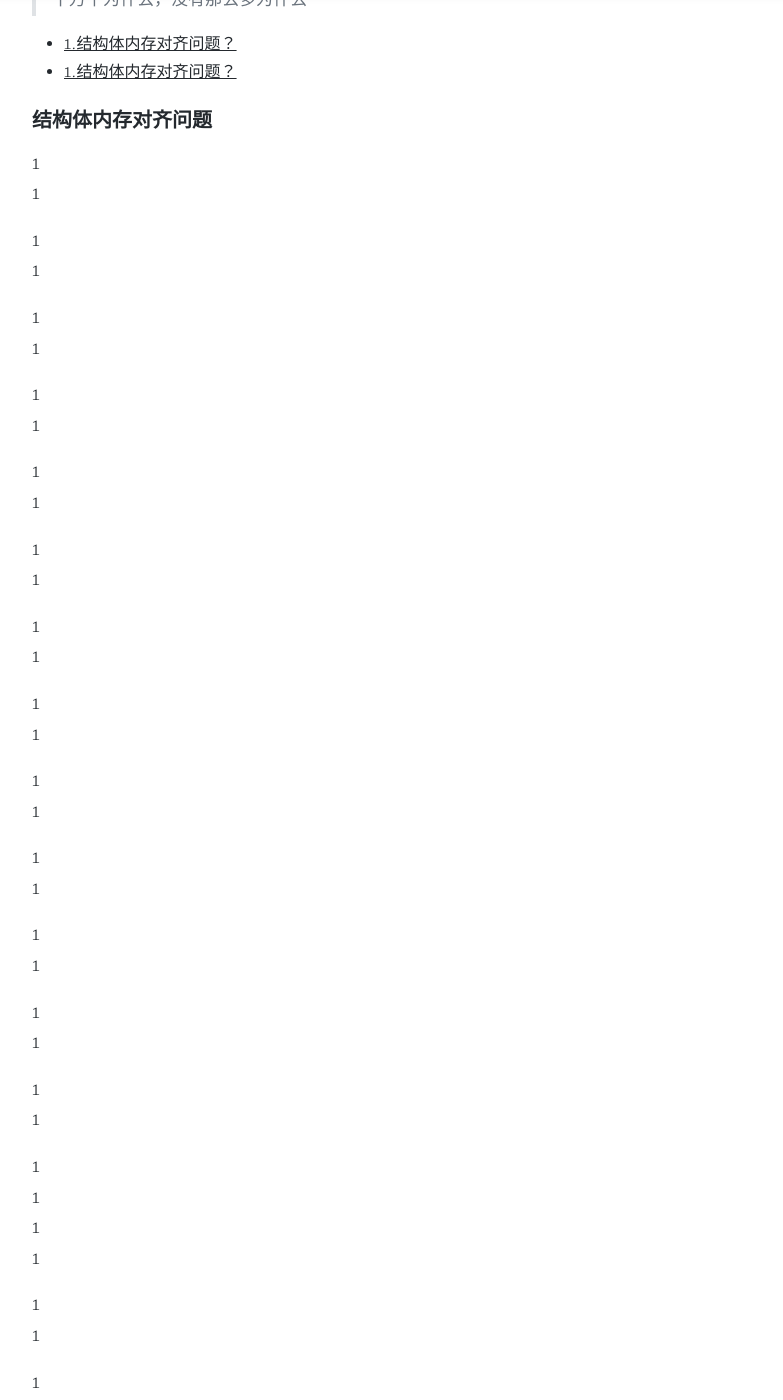
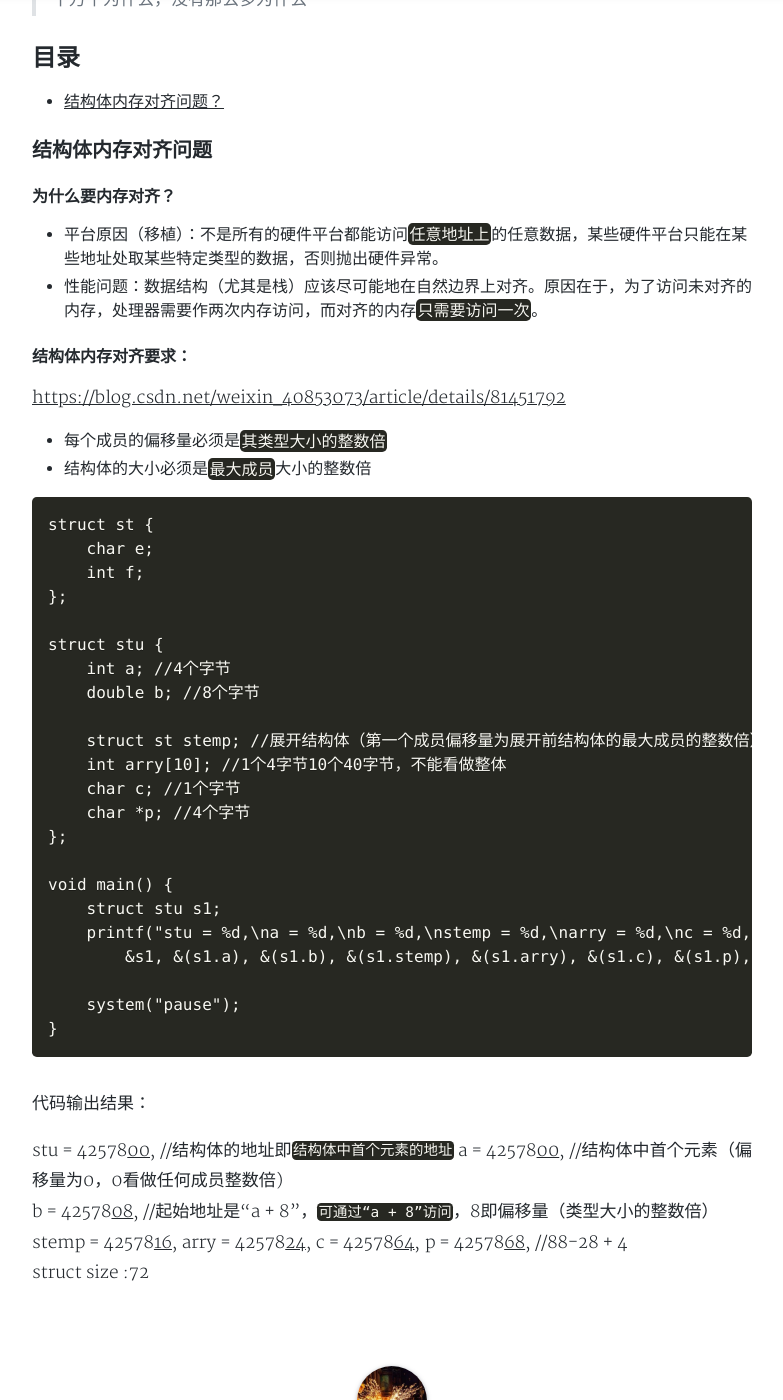
Before and after one commit to smakry/smakry.github.io, a Jekyll site: the page built from _posts/2019-09-19-程序问题整合.md, in a window 1280 px wide and 1400 px high, scrolled down 415 px. Shown: the whole window, without its empty margins (248-1031 px from the left). Built offline with Jekyll 4.4.1, drawn with Linux system fonts in a browser that asks for light colours; nearby versions of some CDN libraries; comment, search, counter and statistics services are not loaded; a style sheet for code colours, icons or effects is not loaded.

Commit message:
test markdown link

````diff
--- a/_posts/2019-09-19-程序问题整合.md
+++ b/_posts/2019-09-19-程序问题整合.md
@@ -8,105 +8,56 @@ tags: 笔记
 
 > 十万个为什么，没有那么多为什么
 
-- [1.结构体内存对齐问题？](#结构体内存对齐问题)
-- [1.结构体内存对齐问题？](#结构体内存对齐问题2)
+## 目录
+
+- [结构体内存对齐问题？](#结构体内存对齐问题)
 
 ### 结构体内存对齐问题
 
+#### 为什么要内存对齐？
 
-1
-1
+- 平台原因（移植）：不是所有的硬件平台都能访问`任意地址上`的任意数据，某些硬件平台只能在某些地址处取某些特定类型的数据，否则抛出硬件异常。
+- 性能问题：数据结构（尤其是栈）应该尽可能地在自然边界上对齐。原因在于，为了访问未对齐的内存，处理器需要作两次内存访问，而对齐的内存`只需要访问一次`。
 
-1
-1
+#### 结构体内存对齐要求：
 
+<https://blog.csdn.net/weixin_40853073/article/details/81451792>
 
-1
-1
+- 每个成员的偏移量必须是`其类型大小的整数倍`
+- 结构体的大小必须是`最大成员`大小的整数倍
 
-1
-1
+```cpp
+struct st {
+	char e;
+	int f;
+};
 
-1
-1
+struct stu {
+	int a; //4个字节
+	double b; //8个字节
 
-1
-1
+	struct st stemp; //展开结构体（第一个成员偏移量为展开前结构体的最大成员的整数倍）
+	int arry[10]; //1个4字节10个40字节，不能看做整体
+	char c; //1个字节
+	char *p; //4个字节
+};
 
-1
-1
+void main() {
+	struct stu s1;
+	printf("stu = %d,\na = %d,\nb = %d,\nstemp = %d,\narry = %d,\nc = %d,\np = %d,\nstruct size:%d\n",
+		&s1, &(s1.a), &(s1.b), &(s1.stemp), &(s1.arry), &(s1.c), &(s1.p), sizeof(s1));
 
-1
-1
+	system("pause");
+}
+```
 
-1
-1
+代码输出结果：
 
-1
-1
-
-1
-1
-
-1
-1
-
-1
-1
-
-1
-1
-1
-1
-
-1
-1
-
-1
-1
-
-1
-1
-
-
-
-
-
-
-
-
-
-
-
-
-
-
-
-
-
-
-
-
-
-
-
-
-
-
-
-
-
-
-
-
-
-
-
-
-
-
-
-
-
-
-### 结构体内存对齐问题2
+stu = 42578<u>00</u>, //结构体的地址即`结构体中首个元素的地址`
+a = 42578<u>00</u>, //结构体中首个元素（偏移量为0，0看做任何成员整数倍)
+b = 42578<u>08</u>, //起始地址是“a + 8”，`可通过“a + 8”访问`，8即偏移量（类型大小的整数倍）
+stemp = 42578<u>16</u>,
+arry = 42578<u>24</u>,
+c = 42578<u>64</u>,
+p = 42578<u>68</u>, //88-28 + 4
+struct size :72
````
